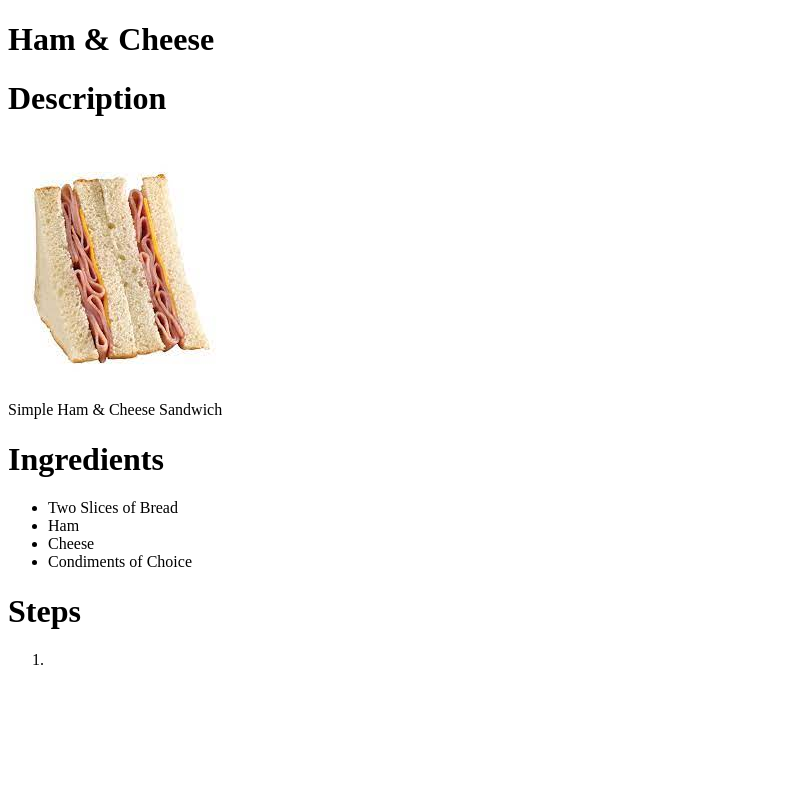
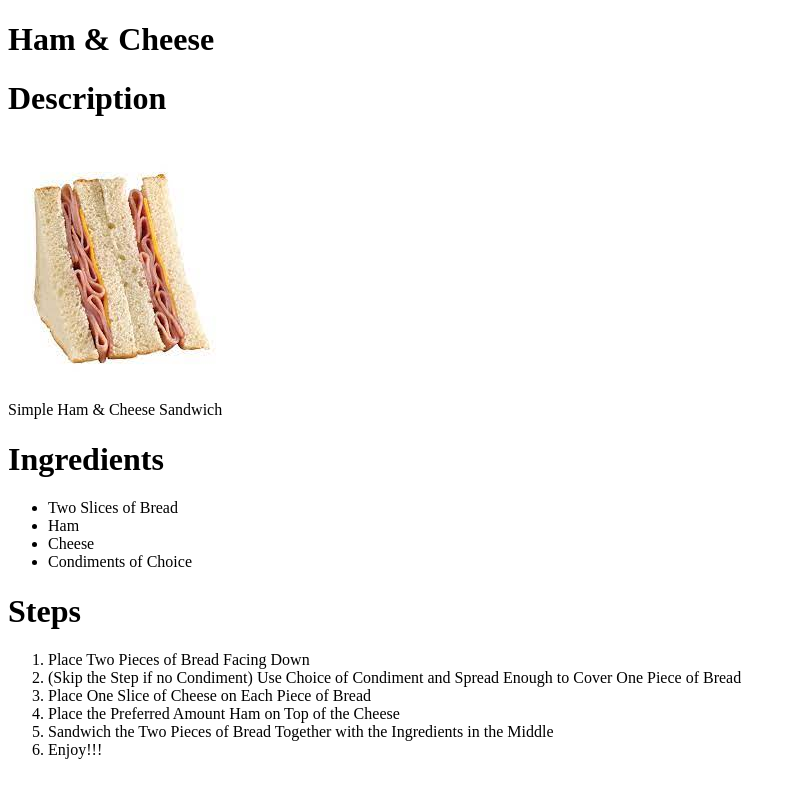
Before and after one commit to slin490/odin-recipes, a plain HTML site: page recipes/hamnch.html in a window 1280 px wide. Shown: the whole page, without its empty margins (0-796 px from the left). Drawn offline with Linux system fonts and the light colour scheme.

Commit message:
HnC-PBnJ-steps

```diff
--- a/recipes/hamnch.html
+++ b/recipes/hamnch.html
@@ -22,7 +22,15 @@
 
     <h1>Steps</h1>
     <ol>
-        <li></li>
+        <li>Place Two Pieces of Bread Facing Down</li>
+        <li>
+            (Skip the Step if no Condiment) Use Choice of Condiment
+            and Spread Enough to Cover One Piece of Bread
+        </li>
+        <li>Place One Slice of Cheese on Each Piece of Bread</li>
+        <li>Place the Preferred Amount Ham on Top of the Cheese</li>
+        <li>Sandwich the Two Pieces of Bread Together with the Ingredients in the Middle</li>
+        <li>Enjoy!!!</li>
     </ol>
 </body>
 </html>
```
